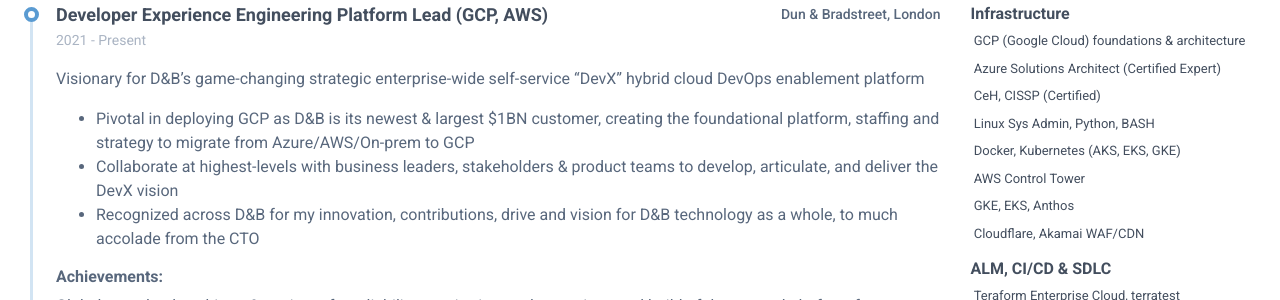
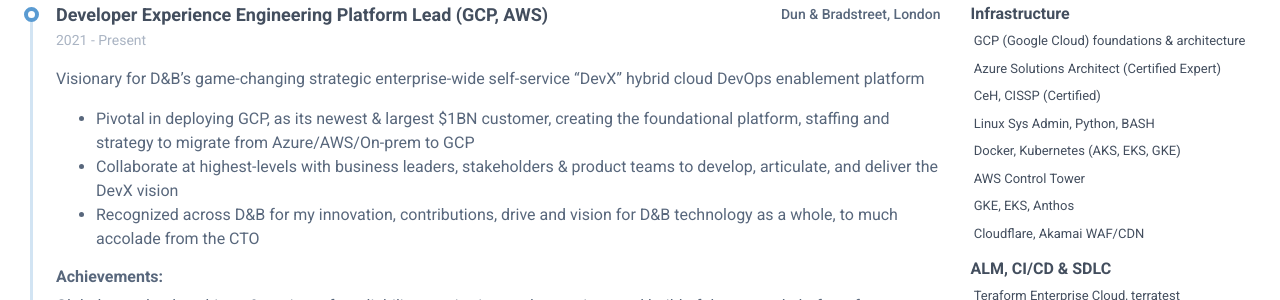
Before and after one commit to Hamy200/resume, a Jekyll site: the page built from index.markdown, in a window 1280 px wide and 900 px high. Shown: the part 363-663 px from the top of the window. Built offline with Jekyll 4.4.1, drawn with Linux system fonts in a browser that asks for light colours; nearby versions of some CDN libraries.

```diff
--- a/_data/data.yml
+++ b/_data/data.yml
@@ -42,7 +42,7 @@ experiences:
     company: Dun & Bradstreet, London
     details: |
         Visionary for D&B's game-changing strategic enterprise-wide self-service "DevX" hybrid cloud DevOps enablement platform
-        - Pivotal in deploying GCP as D&B is its newest & largest $1BN customer, creating the foundational platform, staffing and strategy to migrate from Azure/AWS/On-prem to GCP
+        - Pivotal in deploying GCP, as its newest & largest $1BN customer, creating the foundational platform, staffing and strategy to migrate from Azure/AWS/On-prem to GCP
         - Collaborate at highest-levels with business leaders, stakeholders & product teams to develop, articulate, and deliver the DevX vision
         - Recognized across D&B for my innovation, contributions, drive and vision for D&B technology as a whole, to much accolade from the CTO
     achievements:
```
